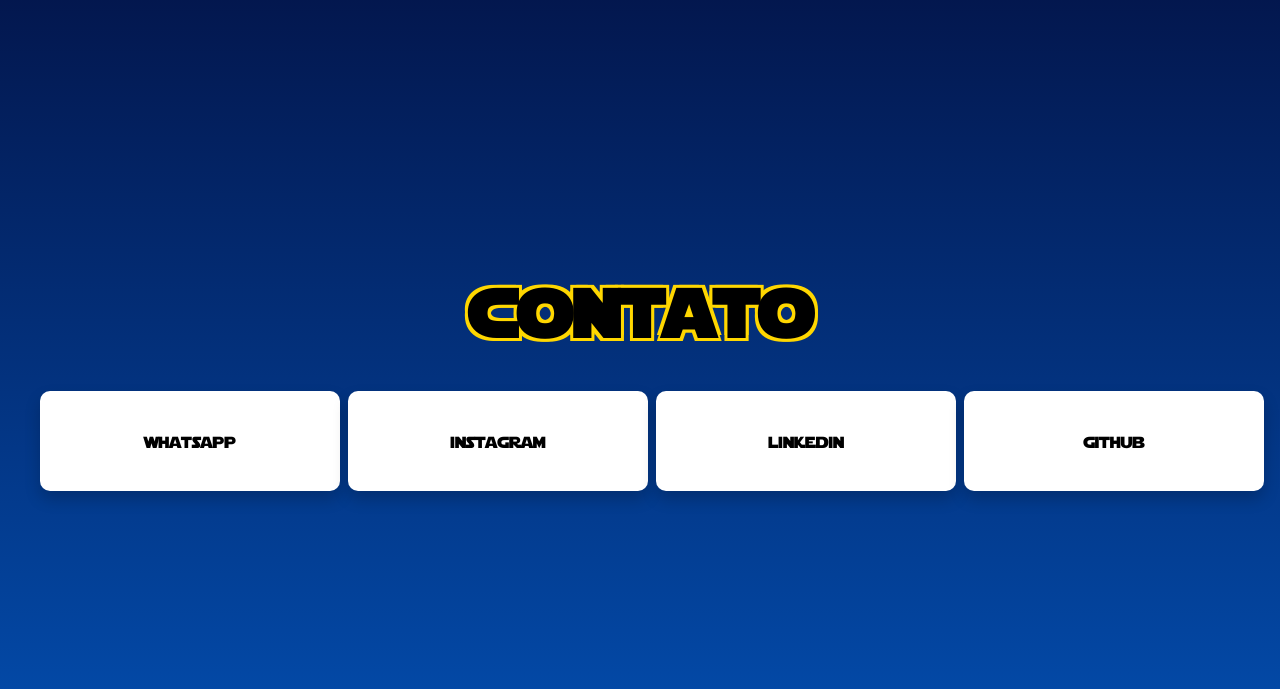
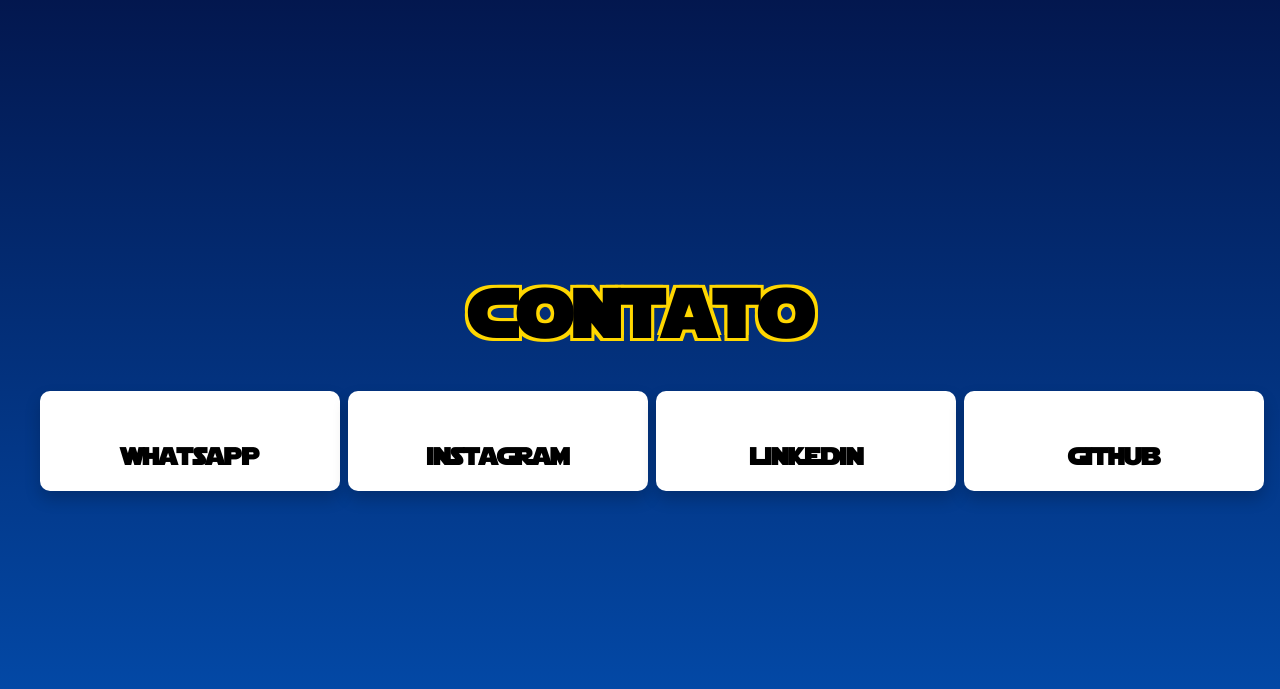
Before and after one commit to JelsonJr/jelson-dev, a React (Vite) app: page / in a window 1280 px wide. Shown: the part 2790-3479 px from the top of the page. Built offline with nearby package versions, Linux system fonts and the light colour scheme.

Commit message:
iniciando cards de contato

```diff
--- a/src/views/Contact/index.jsx
+++ b/src/views/Contact/index.jsx
@@ -20,23 +20,64 @@
 
 const Card = styled.div`
     display: flex;
-    justify-content: center;
     align-items: center;
+    justify-content: space-around;
+    flex-direction: column;
     width: 300px;
     height: 100px;
-    background-color: rgba(255, 255, 255, 1);
+    background-color: #fff;
     border-radius: 10px;
     box-shadow: 0 8px 16px rgba(0, 0, 0, 0.2);
     transition:
         box-shadow 0.3s ease,
-        background-color 0.3s ease;
+        background-color 0.5s ease,
+        height 0.5s ease,
+        opacity 0.5s ease;
 
-    cursor: pointer;
+    h2 {
+        margin-top: 50px;
+    }
 
     &:hover {
         box-shadow: none;
-        background-color: rgba(255, 255, 255, 0.6);
         height: 500px;
+        background-color: #fe4a4a;
+        button,
+        div {
+            opacity: 1;
+        }
+    }
+
+    button {
+        border: 2px solid #032552;
+        border-radius: 20px;
+        background-color: transparent;
+        color: #032552;
+        padding: 6px 8px;
+        font-size: 14px;
+        opacity: 0;
+        cursor: pointer;
+    }
+
+    div {
+        display: flex;
+        align-items: center;
+        gap: 20px;
+        border-radius: 20px;
+        padding: 0 10px;
+        background-color: #032552;
+        opacity: 0;
+
+        &:hover {
+            cursor: pointer;
+        }
+    }
+
+    div p {
+        font-family: monospace;
+        font-size: 1.5em;
+        font-weight: 500;
+        color: #fff;
     }
 `;
 
@@ -45,10 +86,94 @@
         <Container id="contact">
             <Title>contato</Title>
             <CardsContainer>
-                <Card>whatsapp</Card>
-                <Card>instagram</Card>
-                <Card>linkedin</Card>
-                <Card>github</Card>
+                <Card>
+                    <h2>whatsapp</h2>
+                    <button>clique aqui para falar comigo</button>
+                    <div>
+                        <p>+55 42 99136-1180</p>
+                        <svg
+                            xmlns="http://www.w3.org/2000/svg"
+                            width="16"
+                            height="16"
+                            viewBox="0 0 24 24"
+                            fill="none"
+                            stroke="#fff"
+                            strokeWidth="2"
+                            strokeLinecap="round"
+                            strokeLinejoin="round"
+                            className="feather feather-copy"
+                        >
+                            <rect x="9" y="9" width="13" height="13" rx="2" ry="2"></rect>
+                            <path d="M5 15H4a2 2 0 0 1-2-2V4a2 2 0 0 1 2-2h9a2 2 0 0 1 2 2v1"></path>
+                        </svg>
+                    </div>
+                </Card>
+                <Card>
+                    <h2>instagram</h2>
+                    <button>visualize meu perfil</button>
+                    <div>
+                        <p>@rodrigues_jelsonjr</p>
+                        <svg
+                            xmlns="http://www.w3.org/2000/svg"
+                            width="16"
+                            height="16"
+                            viewBox="0 0 24 24"
+                            fill="none"
+                            stroke="#fff"
+                            strokeWidth="2"
+                            strokeLinecap="round"
+                            strokeLinejoin="round"
+                            className="feather feather-copy"
+                        >
+                            <rect x="9" y="9" width="13" height="13" rx="2" ry="2"></rect>
+                            <path d="M5 15H4a2 2 0 0 1-2-2V4a2 2 0 0 1 2-2h9a2 2 0 0 1 2 2v1"></path>
+                        </svg>
+                    </div>
+                </Card>
+                <Card>
+                    <h2>linkedin</h2>
+                    <button>visualize meu perfil</button>
+                    <div>
+                        <p>Jelson Rodrigues</p>
+                        <svg
+                            xmlns="http://www.w3.org/2000/svg"
+                            width="16"
+                            height="16"
+                            viewBox="0 0 24 24"
+                            fill="none"
+                            stroke="#fff"
+                            strokeWidth="2"
+                            strokeLinecap="round"
+                            strokeLinejoin="round"
+                            className="feather feather-copy"
+                        >
+                            <rect x="9" y="9" width="13" height="13" rx="2" ry="2"></rect>
+                            <path d="M5 15H4a2 2 0 0 1-2-2V4a2 2 0 0 1 2-2h9a2 2 0 0 1 2 2v1"></path>
+                        </svg>
+                    </div>
+                </Card>
+                <Card>
+                    <h2>github</h2>
+                    <button>visualize meus repositórios</button>
+                    <div>
+                        <p>JelsonJr</p>
+                        <svg
+                            xmlns="http://www.w3.org/2000/svg"
+                            width="16"
+                            height="16"
+                            viewBox="0 0 24 24"
+                            fill="none"
+                            stroke="#fff"
+                            strokeWidth="2"
+                            strokeLinecap="round"
+                            strokeLinejoin="round"
+                            className="feather feather-copy"
+                        >
+                            <rect x="9" y="9" width="13" height="13" rx="2" ry="2"></rect>
+                            <path d="M5 15H4a2 2 0 0 1-2-2V4a2 2 0 0 1 2-2h9a2 2 0 0 1 2 2v1"></path>
+                        </svg>
+                    </div>
+                </Card>
             </CardsContainer>
         </Container>
     );
```
